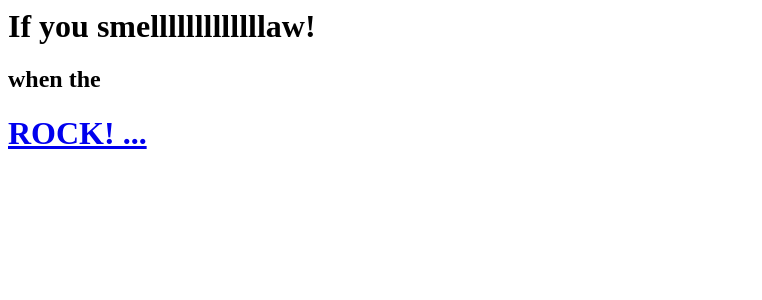
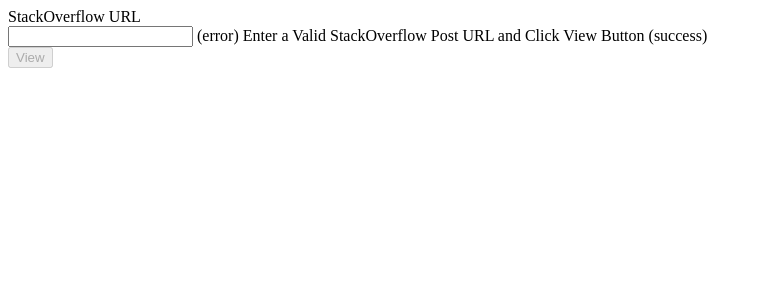
Before and after one commit to suhridsatyal/StackAnnotator, a Django app: template stack_annotator/assets/app/scripts/templates/home.html in a window 1280 px wide. Shown: the top 300 px of the page, without its empty margins (0-762 px from the left). Run offline with Django 3.2, Linux system fonts and the light colour scheme; the template is opened without the code that fills it, so the values that code supplies are empty.

Commit message:
Implements URL box with validation

```diff
--- a/stack_annotator/assets/app/scripts/main.js
+++ b/stack_annotator/assets/app/scripts/main.js
@@ -13,6 +13,7 @@ require.config({
     backbone: '../bower_components/backbone/backbone',
     underscore: '../bower_components/lodash/dist/lodash',
     text: '../bower_components/requirejs-text/text',
+    backboneValidation: '../bower_components/backbone-validation',
     bootstrap: '../bower_components/bootstrap-sass-official/assets/javascripts/bootstrap'  }
 });
 
--- a/stack_annotator/assets/app/scripts/templates/home.html
+++ b/stack_annotator/assets/app/scripts/templates/home.html
@@ -1,6 +1,24 @@
 <div id="home">
-  <h1> If you smelllllllllllllaw! </h2>
-  <h2> when the </h2>
-  <h1> <a href="#question"> ROCK! ... </a></h1>
+  <form class="form-horizontal" role="form">
+    <div class="form-group" id="urlFormGroup">
+    <label for="url" class="col-lg-2 control-label">StackOverflow URL</label>
+    <div class="col-lg-10">
+        <input type="text" class="form-control" id="urlField" name="urlField" aria-describedby="inputErrorStatus"/>
 
+        <!-- Failure Indicators -->
+        <span class="glyphicon glyphicon-remove form-control-feedback hidden" id="urlErrorIcon" aria-hidden="true"></span>
+        <span id="inputErrorStatus" class="sr-only">(error)</span>
+        <span class="help-block hidden" id="urlHelpBlock">Enter a Valid StackOverflow Post URL and Click View Button</span>
+
+        <!-- Success Indicators -->
+        <span class="glyphicon glyphicon-ok form-control-feedback hidden" id="urlSuccessIcon" aria-hidden="true"></span>
+        <span id="inputSuccess2Status" class="sr-only">(success)</span>
+    </div>
+    </div>
+   <div class="form-group">
+        <div class="col-lg-offset-2 col-lg-10">
+            <button type="button" id="viewButton" disabled="true" class="btn btn-success">View</button>
+        </div>
+    </div>
+  </form>
 </div>
```
Also changed, not shown: stack_annotator/assets/app/scripts/views/home.js (+41 -0 lines), stack_annotator/assets/bower.json (+7 -6 lines), 1 other file.
